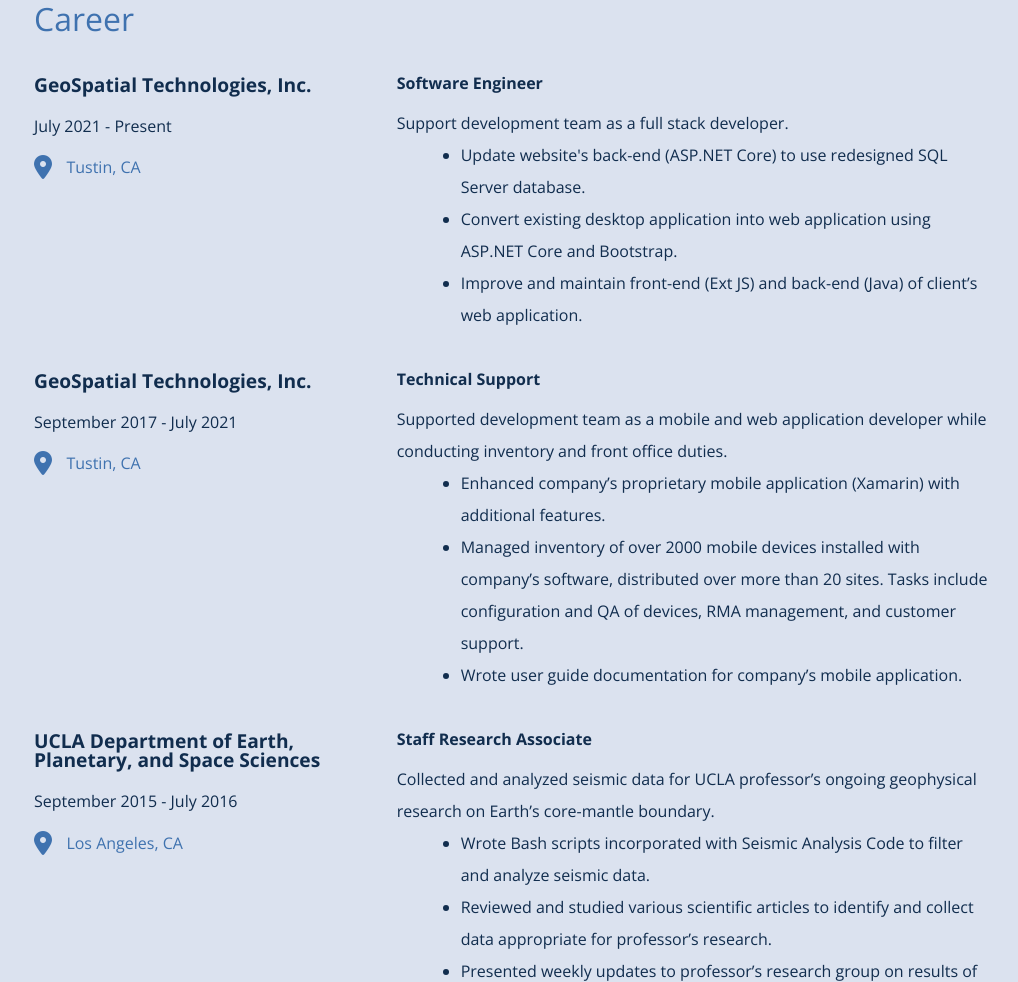
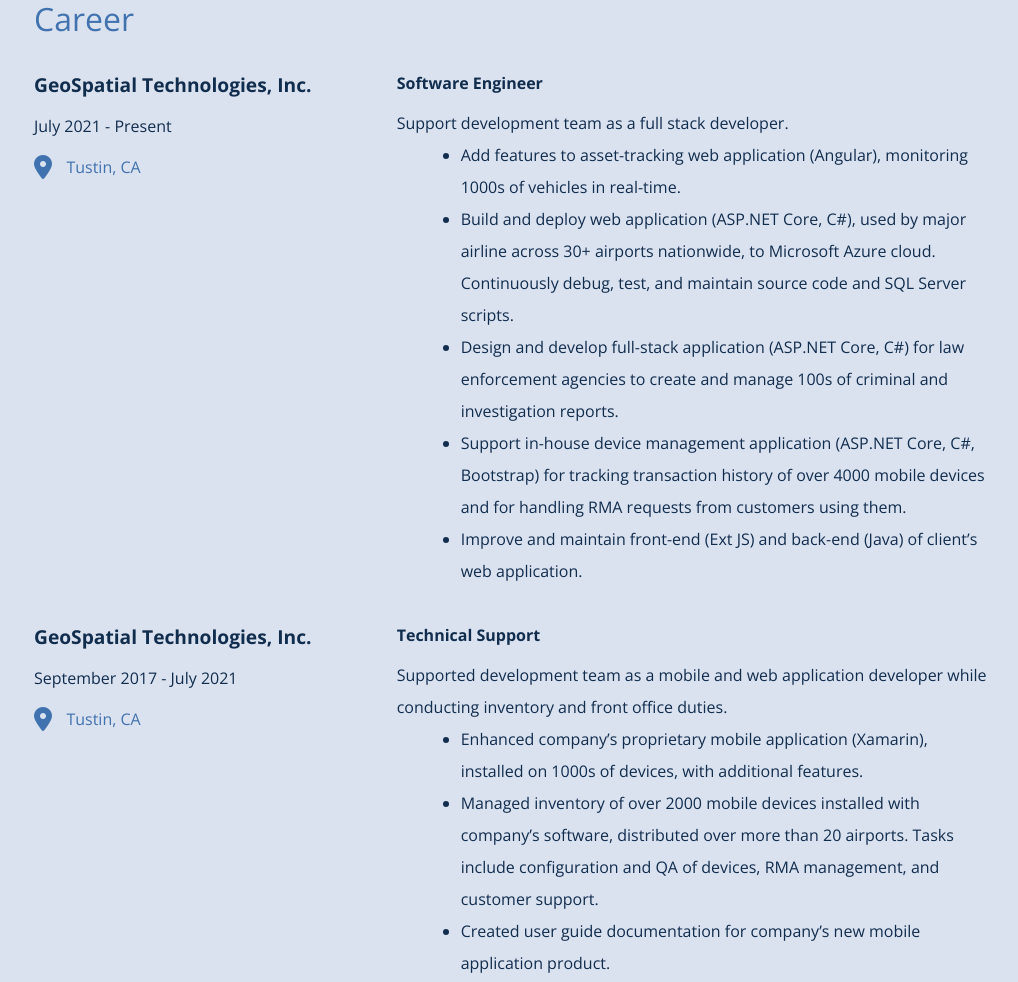
Before and after one commit to dphtran501/PersonalWebsite, a plain HTML site: page index.html in a window 1280 px wide. Shown: the part 1483-2465 px from the top of the page, without its empty margins (126-1144 px from the left). Drawn offline with nearby package versions, Linux system fonts and the light colour scheme.

Commit message:
Update text and profile picture

```diff
--- a/index.html
+++ b/index.html
@@ -36,7 +36,7 @@
             <img id="profile-picture" src="images/profile_picture.jpg" alt="Picture of Derek Tran">
             <p> I am a software engineer working full-time at GeoSpatial Technologies where I do front-end and back-end web development.
                 I graduated from UC Irvine in summer of 2021 with a Bachelor's degree in Software Engineering.
-                I enjoy hiking, playing games, and rooting for the Lakers and Chargers.
+                I enjoy hiking, going to the gym, playing games, and watching football and basketball.
             </p>
             <a href="resources/DEREK_TRAN_resume.pdf" target="_blank">
                 <div class="icon-group icon-group-link">
@@ -66,8 +66,10 @@
                         <p>Software Engineer</p>
                         <p>Support development team as a full stack developer.</p>
                         <ul class="mobile--hide">
-                            <li>Update website's back-end (ASP.NET Core) to use redesigned SQL Server database.</li>
-                            <li>Convert existing desktop application into web application using ASP.NET Core and Bootstrap.</li>
+                            <li>Add features to asset-tracking web application (Angular), monitoring 1000s of vehicles in real-time.</li>
+                            <li>Build and deploy web application (ASP.NET Core, C#), used by major airline across 30+ airports nationwide, to Microsoft Azure cloud. Continuously debug, test, and maintain source code and SQL Server scripts.</li>
+                            <li>Design and develop full-stack application (ASP.NET Core, C#) for law enforcement agencies to create and manage 100s of criminal and investigation reports.</li>
+                            <li>Support in-house device management application (ASP.NET Core, C#, Bootstrap) for tracking transaction history of over 4000 mobile devices and for handling RMA requests from customers using them.</li>
                             <li>Improve and maintain front-end (Ext JS) and back-end (Java) of client’s web application.</li>
                         </ul>
                         <div class="icon-group icon-group__location--mobile">
@@ -89,9 +91,9 @@
                         <p>Technical Support</p>
                         <p>Supported development team as a mobile and web application developer while conducting inventory and front office duties.</p>
                         <ul class="mobile--hide">
-                            <li>Enhanced company’s proprietary mobile application (Xamarin) with additional features.</li>
-                            <li>Managed inventory of over 2000 mobile devices installed with company’s software, distributed over more than 20 sites. Tasks include configuration and QA of devices, RMA management, and customer support.</li>
-                            <li>Wrote user guide documentation for company’s mobile application.</li>
+                            <li>Enhanced company’s proprietary mobile application (Xamarin), installed on 1000s of devices, with additional features.</li>
+                            <li>Managed inventory of over 2000 mobile devices installed with company’s software, distributed over more than 20 airports. Tasks include configuration and QA of devices, RMA management, and customer support.</li>
+                            <li>Created user guide documentation for company’s new mobile application product.</li>
                         </ul>
                         <div class="icon-group icon-group__location--mobile">
                             <span class="fas fa-map-marker-alt" aria-hidden="true"></span>
@@ -321,7 +323,7 @@
                 <h3 id="sealspotter-header" class="project-title">SealSpotter</h3>
                 <p>React Native mobile application that utilizes citizen science to track and report rehabilitated seals released by the Pacific Marine Mammal Center (PMMC).
                     Reports are viewed on a React dashboard web application for verification and analysis by PMMC members.
-                    Developed back-end REST API service with Java and Spring and connected it to a MySQL database.
+                    Designed and developed back-end REST API service with Java and Spring, and connected it to a MySQL database.
                     Utilized Amazon Web Services (AWS), including EC2 for web hosting, S3 for image hosting, and RDS for database management.
                 </p>
             </article>
```
Also changed, not shown: images/profile_picture.jpg, 1 other file.
